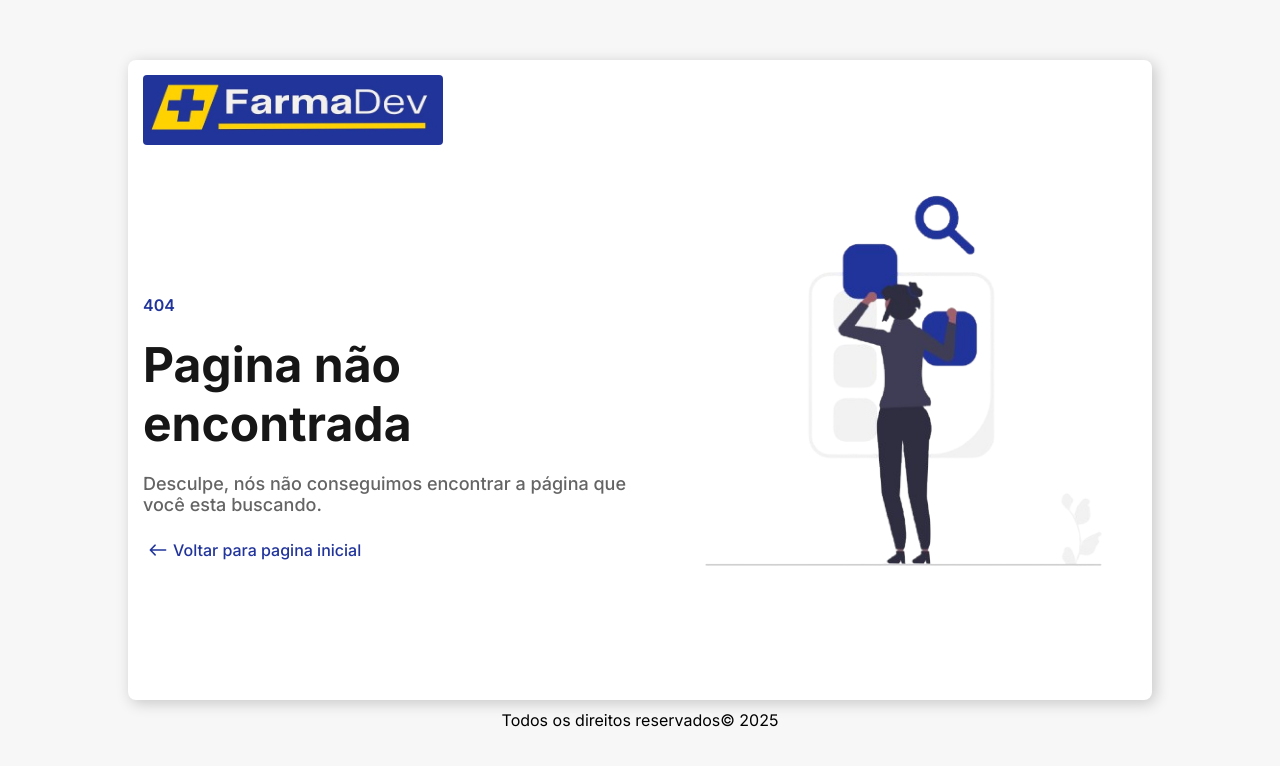
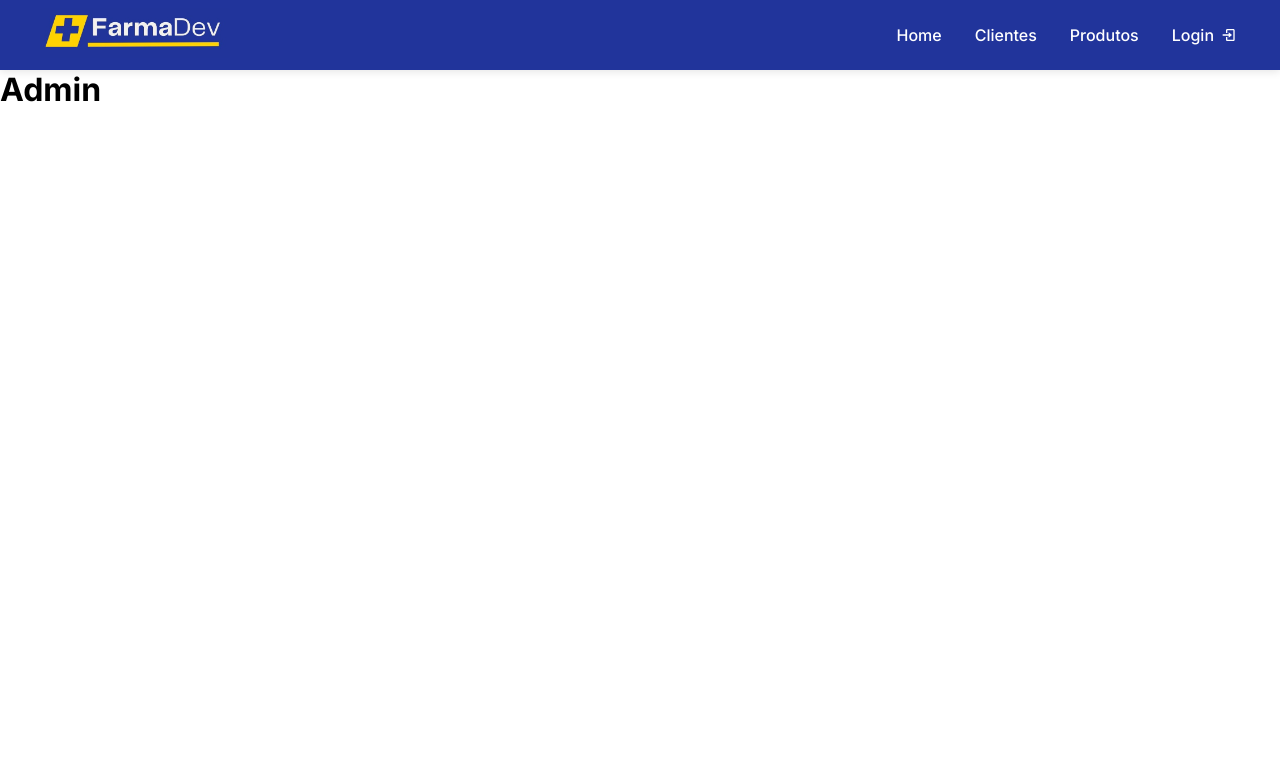
Before and after one commit to EltonKasesky/React-Serratec-Final, a React (Vite) app: page /admin in a window 1280 px wide. Before the commit this address had no page. Shown: the top 766 px of the page. Built offline with nearby package versions, Linux system fonts and the light colour scheme.

Commit message:
JWT Taken userInfo, route admin, validate header admin, authentication, login funcioctional

```diff
--- a/package.json
+++ b/package.json
@@ -12,6 +12,7 @@
   "dependencies": {
     "@hookform/resolvers": "^5.1.1",
     "axios": "^1.9.0",
+    "jwt-decode": "^4.0.0",
     "react": "^19.1.0",
     "react-dom": "^19.1.0",
     "react-hook-form": "^7.57.0",
--- a/src/App.jsx
+++ b/src/App.jsx
@@ -1,11 +1,13 @@
 import { BrowserRouter } from 'react-router-dom';
 import AppRouter from './routes/AppRouter';
-import Footer from './components/Footer/footer';
+import { AuthProvider } from './context/AuthContext';
 
 export default function App() {
     return (
         <BrowserRouter>
-            <AppRouter />
+            <AuthProvider>
+                <AppRouter />
+            </AuthProvider>
         </BrowserRouter>
     );
 }
--- /dev/null
+++ b/src/components/Admin/index.jsx
@@ -0,0 +1,9 @@
+const Admin = () => {
+    return (
+        <>
+            <h1>Admin</h1>
+        </>
+    );
+}
+
+export default Admin;
--- a/src/components/Header/Header.module.css
+++ b/src/components/Header/Header.module.css
@@ -1,29 +1,137 @@
-header {
-  background: #213499;
+.navHeader {
     display: flex;
     align-items: center;
-  width: 100%;
+    justify-content: space-between;
+    padding: 0 40px;
     height: 70px;
-  justify-content: space-between;
+    background-color: #21349b;
+    box-shadow: 0 2px 8px rgba(0, 0, 0, 0.1);
+    position: relative;
+    z-index: 1000;
 }
 
-header a {
-  color: white;
-  text-decoration: none;
-
+.logo {
+    height: 50px;
+    width: auto;
+    object-fit: contain;
 }
 
-header a:hover,
-header a.active {
-  color: #ffd200;
-  border-bottom: 3px solid #ffd200;
+.menu {
+    display: flex;
+    align-items: center;
 }
 
-ul {
+.navLinks {
     display: flex;
-  justify-content: flex-end;
-  gap: 10px;
+    align-items: center;
+    gap: 25px;
     list-style: none;
-  padding-right: 2rem;
     margin: 0;
+    padding: 0;
 }
+
+.navItem,
+.navButton {
+    display: flex;
+    align-items: center;
+    gap: 6px;
+    color: #fff;
+    text-decoration: none;
+    font-size: 16px;
+    font-weight: 500;
+    padding: 8px 4px;
+    transition: color 0.3s ease;
+    background: transparent;
+    cursor: pointer;
+    border: none;
+    position: relative;
+}
+
+.navItem::after,
+.navButton::after {
+    content: '';
+    position: absolute;
+    width: 100%;
+    transform: scaleX(0);
+    height: 2px;
+    bottom: 0;
+    left: 0;
+    background-color: #ffd200;
+    transform-origin: bottom right;
+    transition: transform 0.3s ease-out;
+}
+
+.navItem:hover::after,
+.navButton:hover::after {
+    transform: scaleX(1);
+    transform-origin: bottom left;
+}
+
+.navItem:hover,
+.navButton:hover {
+    color: #ffd200;
+}
+
+.navButton {
+    font-family: inherit;
+}
+
+.hamburgerButton {
+    display: none;
+    background: none;
+    border: none;
+    color: #fff;
+    cursor: pointer;
+    padding: 10px;
+    z-index: 1100;
+}
+
+.visuallyHidden {
+    position: absolute;
+    width: 1px;
+    height: 1px;
+    margin: -1px;
+    padding: 0;
+    overflow: hidden;
+    clip: rect(0, 0, 0, 0);
+    border: 0;
+}
+
+@media (max-width: 768px) {
+    .navHeader {
+        padding: 0 20px;
+    }
+
+    .hamburgerButton {
+        display: flex;
+        align-items: center;
+        justify-content: center;
+    }
+
+    .navLinks {
+        position: fixed;
+        inset: 0;
+        flex-direction: column;
+        justify-content: center;
+        align-items: center;
+        gap: 30px;
+        background-color: rgba(255, 255, 255, 0.95);
+        backdrop-filter: blur(8px);
+        transform: translateX(100%);
+        transition: transform 0.4s ease-in-out;
+    }
+
+    .navLinksOpen {
+        transform: translateX(0%);
+    }
+
+    .navItem,
+    .navButton {
+        font-size: 24px;
+        color: #333;
+    }
+
+    .hamburgerButton {
+        color: #ffd200;
+    }
+}
--- a/src/components/Header/index.jsx
+++ b/src/components/Header/index.jsx
@@ -1,31 +1,92 @@
-import React from 'react'
-import logo from '../../assets/FarmaDEVTrans.png'
-import { Link } from 'react-router-dom'
-import * as styles from '../Header/Header.module.css'
+import { useState, useEffect } from "react";
+import { Link, useNavigate } from "react-router-dom";
+import styles from "./Header.module.css";
+import { TbLogin } from "react-icons/tb";
+import { BiLogIn } from "react-icons/bi";
+import { FiMenu, FiX } from "react-icons/fi";
+import { useAuth } from "../../context/AuthContext";
 
-export default function Header() {
+const Header = () => {
+    const { isAuthenticated, logout, userInfo } = useAuth();
+    const navigate = useNavigate();
+    const [isMenuOpen, setIsMenuOpen] = useState(false);
+    const isAdmin = userInfo?.roles?.includes("ROLE_ADMIN");
+
+    const toggleMenu = () => setIsMenuOpen(!isMenuOpen);
+    const closeMenu = () => setIsMenuOpen(false);
+
+    const handleLogout = () => {
+        logout();
+        closeMenu();
+        navigate("/");
+    };
+
+    useEffect(() => {
+        if (isMenuOpen) {
+            document.body.style.overflow = 'hidden';
+        } else {
+            document.body.style.overflow = 'unset';
+        }
+        return () => {
+            document.body.style.overflow = 'unset';
+        };
+    }, [isMenuOpen]);
 
     return (
-        <header>
-           <img src={logo} alt="Logo" />
-            <div className='menu'>
-                <ul>
+        <header className={styles.navHeader}>
+            <Link to="/" onClick={closeMenu}>
+                <img src="/images/logo/logo.jpg" alt="Logo" className={styles.logo} />
+            </Link>
+
+            <nav className={styles.menu}>
+                <ul className={`${styles.navLinks} ${isMenuOpen ? styles.navLinksOpen : ''}`}>
+                    {isAuthenticated && isAdmin && (
+                        <li>
+                            <Link to={"/admin"} className={styles.navItem} onClick={closeMenu}>
+                                Admin
+                            </Link>
+                        </li>
+                    )}
                     <li>
-                        <Link to={"/"}>Home</Link>
+                        <Link to={"/"} className={styles.navItem} onClick={closeMenu}>
+                            Home
+                        </Link>
                     </li>
                     <li>
-                        <Link to={"/clientes"}>Clientes</Link>
+                        <Link to={"/clientes"} className={styles.navItem} onClick={closeMenu}>
+                            Clientes
+                        </Link>
                     </li>
                     <li>
-                        <Link to={"/produtos"}>Produtos</Link>
+                        <Link to={"/produtos"} className={styles.navItem} onClick={closeMenu}>
+                            Produtos
+                        </Link>
                     </li>
-                     <li>
-                        <Link to={"/login"}>Login</Link>
+                    <li>
+                        {isAuthenticated ? (
+                            <button onClick={handleLogout} className={styles.navButton}>
+                                Logout <TbLogin />
+                            </button>
+                        ) : (
+                            <Link to={"/login"} className={styles.navItem} onClick={closeMenu}>
+                                Login <BiLogIn />
+                            </Link>
+                        )}
                     </li>
                 </ul>
+            </nav>
 
-            </div>
+            <button
+                className={styles.hamburgerButton}
+                onClick={toggleMenu}
+                aria-controls="primary-navigation"
+                aria-expanded={isMenuOpen}
+            >
+                {isMenuOpen ? <FiX size={28} /> : <FiMenu size={28} />}
+                <span className={styles.visuallyHidden}>Menu</span>
+            </button>
         </header>
+    );
+};
 
-    )
-}
+export default Header;
--- a/src/components/Home/Home.module.css
+++ b/src/components/Home/Home.module.css
@@ -90,7 +90,14 @@
     border-radius: 4px;
     font-weight: 600;
     cursor: pointer;
+    transition: all 0.2s;
     border: 1px solid var(--buy-bg-light);
     background-color: var(--buy-bg-light);
     color: var(--buy-text-light);
 }
+
+.buyButton:hover {
+    border: 1px solid var(--buy-bg-light);
+    background-color: transparent;
+    color: var(--text-accent);
+}
--- a/src/components/Login/index.jsx
+++ b/src/components/Login/index.jsx
@@ -12,16 +12,42 @@ import {
     FaFacebookF,
     FaGoogle
 } from "react-icons/fa";
-import { Link } from "react-router-dom";
+import { Link, useNavigate } from "react-router-dom";
 import Copyright from "../Copyright";
+import { useForm } from "react-hook-form";
+import { yupResolver } from "@hookform/resolvers/yup";
+import * as yup from 'yup';
+import { useAuth } from "../../context/AuthContext";
 
 const Login = () => {
+    const navigate = useNavigate();
+    const { login } = useAuth();
+
+    const validationPost = yup.object().shape({
+        username: yup.string().required("O email deve ser preenchido"),
+        password: yup.string().required("A senha deve ser preenchida"),
+    });
+
+    const {
+        register,
+        handleSubmit,
+        formState: { errors },
+    } = useForm({ resolver: yupResolver(validationPost) });
+
+    const loginUser = async (data) => {
+        try {
+            await login(data.username, data.password);
+        } catch (error) {
+            alert("Usuário ou senha inválidos");
+        }
+    };
+
     return (
         <main className={`${styles.container} ${styles.themeLocal}`}>
             <div className={styles.primarySection}>
                 <section className={styles.leftSection}>
                     <Link to={"/"} className={styles.backButton}>
-                        <IoArrowBackCircle className={styles.backIcon}/>
+                        <IoArrowBackCircle className={styles.backIcon} />
                     </Link>
                     <div className={styles.contentForm}>
                         <h1>Fazer Login</h1>
@@ -39,16 +65,18 @@ const Login = () => {
                             </button>
                         </div>
 
-                        <form>
+                        <form onSubmit={handleSubmit(loginUser)}>
                             <div className={styles.inputForm}>
                                 <MdEmail className={styles.icon} />
                                 <input
                                     type="email"
-                                    name="email"
-                                    id="email"
+                                    name="username"
+                                    id="username"
                                     placeholder="Seu email. Ex: farmacia@gmail.com"
+                                    {...register('username')}
                                     required
                                 />
+                                <p className={yup.errorMessage}>{errors.username?.message}</p>
                             </div>
 
                             <div className={styles.inputForm}>
@@ -58,8 +86,10 @@ const Login = () => {
                                     name="password"
                                     id="password"
                                     placeholder="Sua senha..."
+                                    {...register('password')}
                                     required
                                 />
+                                <p className={yup.errorMessage}>{errors.password?.message}</p>
                             </div>
 
                             <button className={styles.btn} type="submit">Login</button>
@@ -75,7 +105,7 @@ const Login = () => {
                     <div className={styles.loginImage}></div>
                 </section>
             </div>
-            <Copyright/>
+            <Copyright />
         </main>
     );
 };
--- /dev/null
+++ b/src/context/AuthContext.jsx
@@ -0,0 +1,75 @@
+import { createContext, useContext, useEffect, useState } from "react";
+import axios from "axios";
+import { jwtDecode } from "jwt-decode";
+import { useNavigate } from "react-router-dom";
+
+const AuthContext = createContext();
+
+export const AuthProvider = ({ children }) => {
+    const [token, setToken] = useState(null);
+    const [userInfo, setUserInfo] = useState(null);
+    const navigate = useNavigate();
+
+    useEffect(() => {
+        const savedToken = localStorage.getItem("token");
+        if (savedToken) {
+            setToken(savedToken);
+            decodeToken(savedToken);
+        }
+    }, []);
+
+    const decodeToken = (token) => {
+        try {
+            const decoded = jwtDecode(token);
+            setUserInfo(decoded);
+            console.log(decoded);
+        } catch (error) {
+            console.error("Token JWT inválido:", error);
+            logout();
+        }
+    };
+
+    const login = async (username, password) => {
+        try {
+            const response = await axios.post("http://localhost:8080/auth/login", {
+                username,
+                password,
+            });
+
+            const receivedToken = response.data.token;
+            localStorage.setItem("token", receivedToken);
+            setToken(receivedToken);
+            decodeToken(receivedToken);
+
+            navigate("/");
+        } catch (error) {
+            console.error("Erro ao fazer login:", error);
+            throw error;
+        }
+    };
+
+    const logout = () => {
+        localStorage.removeItem("token");
+        setToken(null);
+        setUserInfo(null);
+        navigate("/login");
+    };
+
+    const isAuthenticated = !!token;
+
+    return (
+        <AuthContext.Provider
+            value={{
+                token,
+                isAuthenticated,
+                login,
+                logout,
+                userInfo,
+            }}
+        >
+            {children}
+        </AuthContext.Provider>
+    );
+};
+
+export const useAuth = () => useContext(AuthContext);
--- /dev/null
+++ b/src/pages/Admin/index.jsx
@@ -0,0 +1,13 @@
+import Admin from "../../components/Admin";
+import Header from "../../components/Header";
+
+const AdminPage = () => {
+    return (
+        <>
+            <Header />
+            <Admin />
+        </>
+    );
+}
+
+export default AdminPage;
--- a/src/routes/AppRouter.jsx
+++ b/src/routes/AppRouter.jsx
@@ -4,6 +4,7 @@ import RegisterPage from "../pages/Register";
 import ErrorPage from "../pages/Error";
 import ProdutosPage from "../pages/Produtos";
 import ClientesPage from "../pages/Clientes";
+import AdminPage from "../pages/Admin";
 import { Route, Routes } from 'react-router-dom'
 
 export default function AppRouter() {
@@ -14,6 +15,7 @@ export default function AppRouter() {
             <Route path="/register" element={<RegisterPage />}></Route>
             <Route path="/produtos" element={<ProdutosPage />}></Route>
             <Route path="/clientes" element={<ClientesPage />}></Route>
+            <Route path="/admin" element={<AdminPage />}></Route>
             <Route path="*" element={<ErrorPage />}></Route>
         </Routes>
     )
```
Also changed, not shown: 1 other file (tests, documents, lock files or other folders). Lines whose indentation alone changed are shown as unchanged.
